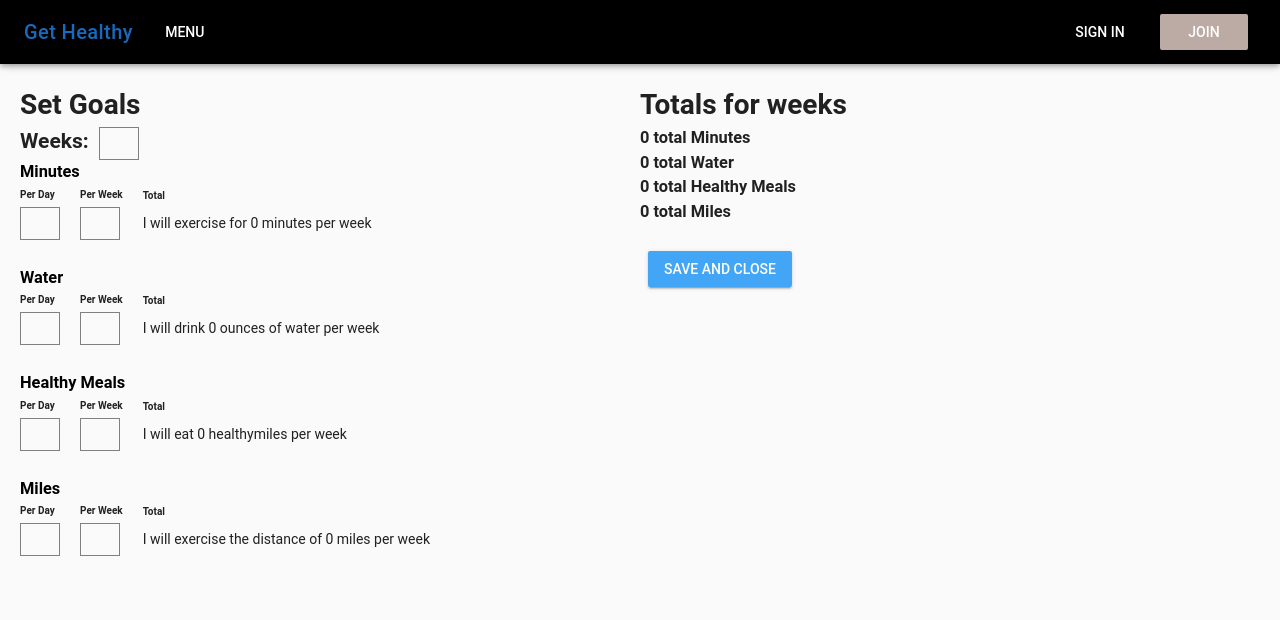
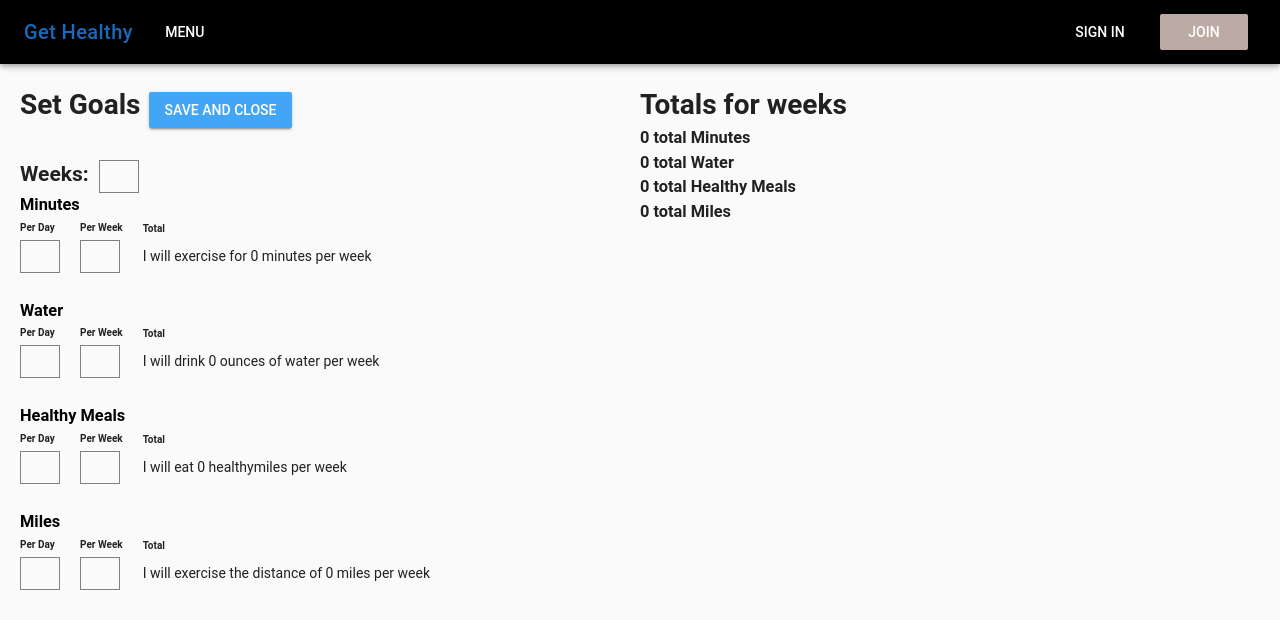
Before and after one commit to joshin-run/gethealthy, a Vue app: page /set-goals in a window 1280 px wide. Shown: the top 620 px of the page. Built offline with nearby package versions, Linux system fonts and the light colour scheme; a small style sheet from the web is missing.

Commit message:
Feat - bound inputs results

```diff
--- a/src/App.vue
+++ b/src/App.vue
@@ -60,4 +60,7 @@ export default {
 //         }
 //     }
 // }
+* {
+    outline: none;
+}
 </style>
--- a/src/components/ResultInput.vue
+++ b/src/components/ResultInput.vue
@@ -1,6 +1,7 @@
 <template>
   <div class="result-input-container">
-    <input v-model="message">
+    <input @change="inputChange($event)" :id=id>
+    <!-- <input v-model="message"> -->
   </div>
 </template>
 
@@ -8,7 +9,15 @@
 // import { mapState } from 'vuex'
 
 export default {
-  name: 'ResultInput'
+  name: 'ResultInput',
+  methods: {
+    inputChange (event) {
+      this.$emit('input-change', event)
+    }
+  },
+  props: {
+    id: String
+  }
 }
 </script>
 
--- a/src/store.js
+++ b/src/store.js
@@ -72,23 +72,6 @@ export default new Vuex.Store({
             }
         ],
         weeks: null,
-        // minutes: {
-        //     d_2: 0,
-        //     w_2: 0
-        // },
-        // water: {
-        //     d_4: 0,
-        //     w_4: 0
-        // },
-        // meals: {
-        //     d_3: 0,
-        //     w_3: 0
-        // },
-        // miles: {
-        //     d_1: 0,
-        //     w_1: 0
-        // },
-
         setGoals: {
             minutes_d: 0,
             minutes_w: 0,
@@ -286,6 +269,9 @@ export default new Vuex.Store({
         },
         setUserRecipes(state, payload) {
             state.userRecipes = payload;
+        },
+        updateResult(state, obj) {
+            state.enterResults[obj.id] = Number(obj.value)
         }
         // storeIdValue(state, item) {
         //     state.
--- a/src/views/EnterResults.vue
+++ b/src/views/EnterResults.vue
@@ -10,6 +10,7 @@
                         v-for="item in minutes.rowOne"
                         v-bind:key="item.key"
                         v-bind:id="item.id"
+                        v-on:input-change="update($event)"
                     />
                 </div>
                 <h6>Week 2</h6>
@@ -18,6 +19,7 @@
                         v-for="item in minutes.rowTwo"
                         v-bind:key="item.key"
                         v-bind:id="item.id"
+                        v-on:input-change="update($event)"
                     />
                 </div>
                 <h6>Week 3</h6>
@@ -26,6 +28,7 @@
                         v-for="item in minutes.rowThree"
                         v-bind:key="item.key"
                         v-bind:id="item.id"
+                        v-on:input-change="update($event)"
                     />
                 </div>
                 <h6>Week 4</h6>
@@ -34,6 +37,7 @@
                         v-for="item in minutes.rowFour"
                         v-bind:key="item.key"
                         v-bind:id="item.id"
+                        v-on:input-change="update($event)"
                     />
                 </div>
                 <h6>Week 5</h6>
@@ -42,6 +46,7 @@
                         v-for="item in minutes.rowFive"
                         v-bind:key="item.key"
                         v-bind:id="item.id"
+                        v-on:input-change="update($event)"
                     />
                 </div>
                 <h6>Week 6</h6>
@@ -50,6 +55,7 @@
                         v-for="item in minutes.rowSix"
                         v-bind:key="item.key"
                         v-bind:id="item.id"
+                        v-on:input-change="update($event)"
                     />
                 </div>
             </div>
@@ -62,6 +68,7 @@
                         v-for="item in water.rowOne"
                         v-bind:key="item.key"
                         v-bind:id="item.id"
+                        v-on:input-change="update($event)"
                     />
                 </div>
                 <h6>Week 2</h6>
@@ -70,6 +77,7 @@
                         v-for="item in water.rowTwo"
                         v-bind:key="item.key"
                         v-bind:id="item.id"
+                        v-on:input-change="update($event)"
                     />
                 </div>
                 <h6>Week 3</h6>
@@ -78,6 +86,7 @@
                         v-for="item in water.rowThree"
                         v-bind:key="item.key"
                         v-bind:id="item.id"
+                        v-on:input-change="update($event)"
                     />
                 </div>
                 <h6>Week 4</h6>
@@ -86,6 +95,7 @@
                         v-for="item in water.rowFour"
                         v-bind:key="item.key"
                         v-bind:id="item.id"
+                        v-on:input-change="update($event)"
                     />
                 </div>
                 <h6>Week 5</h6>
@@ -94,6 +104,7 @@
                         v-for="item in water.rowFive"
                         v-bind:key="item.key"
                         v-bind:id="item.id"
+                        v-on:input-change="update($event)"
                     />
                 </div>
                 <h6>Week 6</h6>
@@ -102,6 +113,7 @@
                         v-for="item in water.rowSix"
                         v-bind:key="item.key"
                         v-bind:id="item.id"
+                        v-on:input-change="update($event)"
                     />
                 </div>
             </div>
@@ -115,6 +127,7 @@
                         v-for="item in meals.rowOne"
                         v-bind:key="item.key"
                         v-bind:id="item.id"
+                        v-on:input-change="update($event)"
                     />
                 </div>
                 <h6>Week 2</h6>
@@ -123,6 +136,7 @@
                         v-for="item in meals.rowTwo"
                         v-bind:key="item.key"
                         v-bind:id="item.id"
+                        v-on:input-change="update($event)"
                     />
                 </div>
                 <h6>Week 3</h6>
@@ -131,6 +145,7 @@
                         v-for="item in meals.rowThree"
                         v-bind:key="item.key"
                         v-bind:id="item.id"
+                        v-on:input-change="update($event)"
                     />
                 </div>
                 <h6>Week 4</h6>
@@ -139,6 +154,7 @@
                         v-for="item in meals.rowFour"
                         v-bind:key="item.key"
                         v-bind:id="item.id"
+                        v-on:input-change="update($event)"
                     />
                 </div>
                 <h6>Week 5</h6>
@@ -147,6 +163,7 @@
                         v-for="item in meals.rowFive"
                         v-bind:key="item.key"
                         v-bind:id="item.id"
+                        v-on:input-change="update($event)"
                     />
                 </div>
                 <h6>Week 6</h6>
@@ -155,6 +172,7 @@
                         v-for="item in meals.rowSix"
                         v-bind:key="item.key"
                         v-bind:id="item.id"
+                        v-on:input-change="update($event)"
                     />
                 </div>
             </div>
@@ -167,6 +185,7 @@
                         v-for="item in miles.rowOne"
                         v-bind:key="item.key"
                         v-bind:id="item.id"
+                        v-on:input-change="update($event)"
                     />
                 </div>
                 <h6>Week 2</h6>
@@ -175,6 +194,7 @@
                         v-for="item in miles.rowTwo"
                         v-bind:key="item.key"
                         v-bind:id="item.id"
+                        v-on:input-change="update($event)"
                     />
                 </div>
                 <h6>Week 3</h6>
@@ -183,6 +203,7 @@
                         v-for="item in miles.rowThree"
                         v-bind:key="item.key"
                         v-bind:id="item.id"
+                        v-on:input-change="update($event)"
                     />
                 </div>
                 <h6>Week 4</h6>
@@ -191,6 +212,7 @@
                         v-for="item in miles.rowFour"
                         v-bind:key="item.key"
                         v-bind:id="item.id"
+                        v-on:input-change="update($event)"
                     />
                 </div>
                 <h6>Week 5</h6>
@@ -199,6 +221,7 @@
                         v-for="item in miles.rowFive"
                         v-bind:key="item.key"
                         v-bind:id="item.id"
+                        v-on:input-change="update($event)"
                     />
                 </div>
                 <h6>Week 6</h6>
@@ -207,6 +230,7 @@
                         v-for="item in miles.rowSix"
                         v-bind:key="item.key"
                         v-bind:id="item.id"
+                        v-on:input-change="update($event)"
                     />
                 </div>
             </div>
@@ -967,6 +991,17 @@ export default {
     }),
     components: {
         ResultsInput
+    },
+    methods: {
+        update (evt) {
+            console.log('evt:', evt)
+            let obj = {
+                id: evt.path[0].id,
+                value: evt.path[0].value
+            }
+            console.log('obj:', obj)
+            this.$store.commit('updateResult', obj)
+        }
     }
 };
 </script>
--- a/src/views/SetGoals.vue
+++ b/src/views/SetGoals.vue
@@ -4,6 +4,9 @@
             <div class="goals-wrapper">
                 <div class="set-goal-wrapper">
                     <h1>Set Goals </h1>
+                    <div class="btn-cntr">
+                        <v-btn class="dash-btn" color="blue lighten-1" to="/dashboard">Save and Close</v-btn>
+                    </div>
                     <div>
                         <h2 class="weeks-inpt-label">Weeks:</h2>
                         <input class="weeks-inpt" v-model="state.weeks">
@@ -41,11 +44,7 @@
                             <div v-for="(section, index) in weekly"
                            :key="section.key">
                                 <h3>{{state.weeks * section.dayVal * section.weekVal}} total {{section.title}}</h3>
-                            </div><br />
-                            <v-btn color="blue lighten-1" to="/dashboard"
-                            style="color: white">Save
-                            and Close</v-btn>
-
+                            </div>
                         </div>
                     </div>
                 </div>
@@ -172,4 +171,14 @@ p {
 .wrapper {
     padding: 20px;
 }
+.btn-cntr {
+    display: inline-block;
+    margin-bottom: 25px;
+    .dash-btn {
+        color: #fff;
+    }
+}
+h1 {
+    display: inline-block;
+}
 </style>
```
